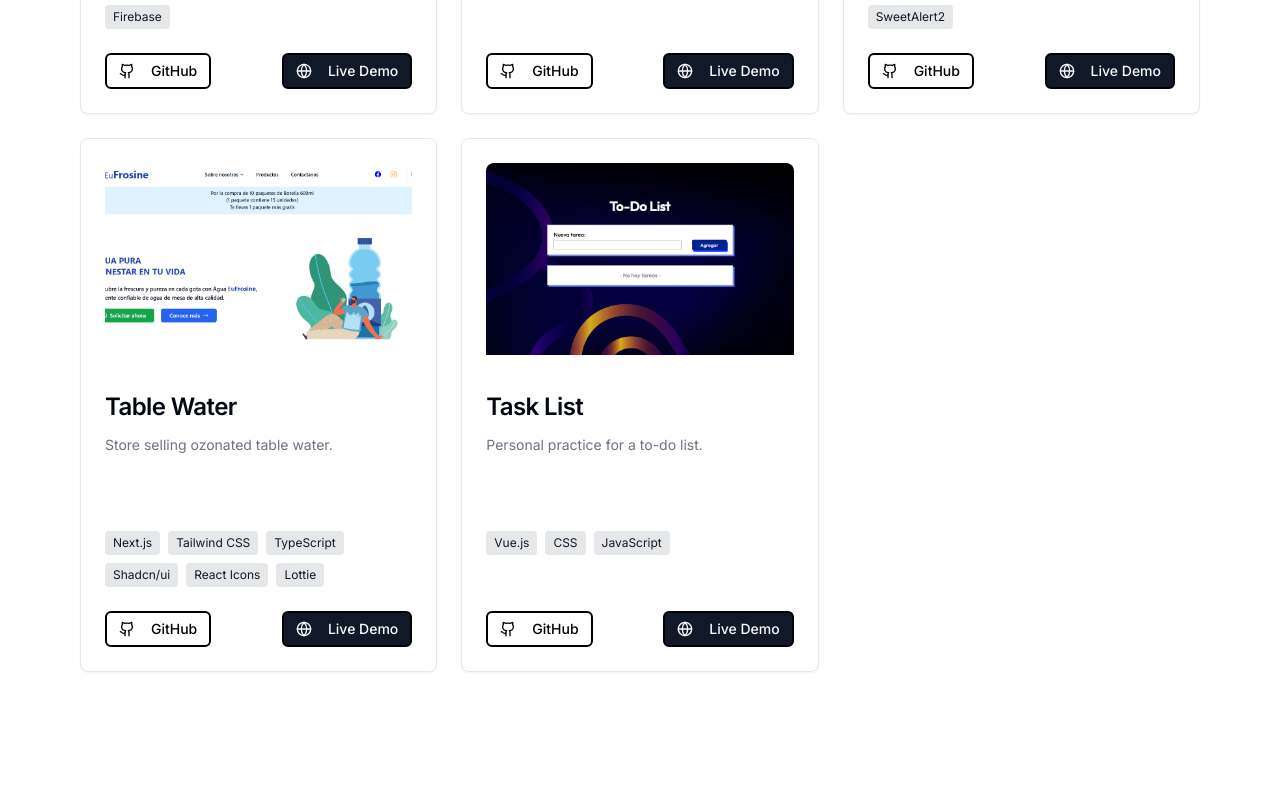
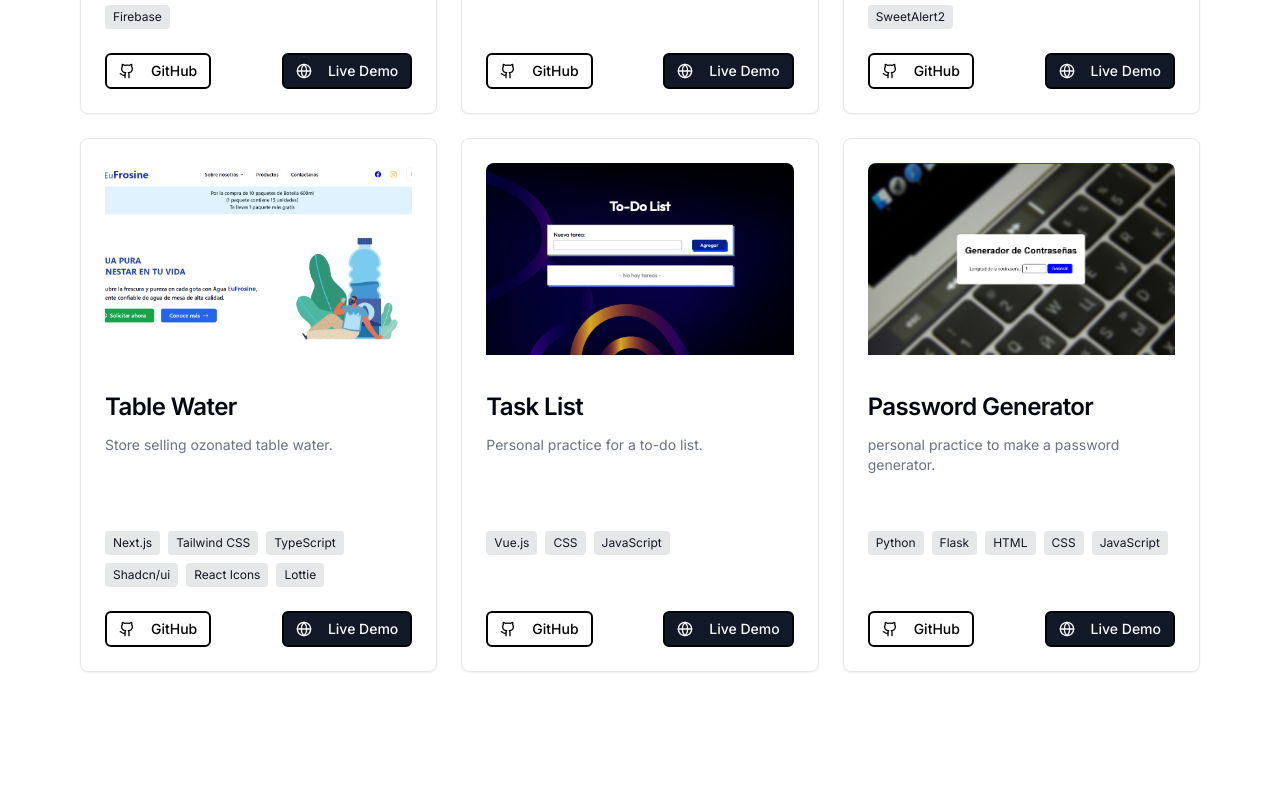
Before and after one commit to JoseSanchez90/portafolio-cv-2025, a Next.js app: page / in a window 1280 px wide. Shown: the part 1400-2200 px from the top of the page. Built offline with nearby package versions, Linux system fonts and the light colour scheme.

Commit message:
add project python and flask

```diff
--- a/app/page.tsx
+++ b/app/page.tsx
@@ -93,6 +93,14 @@ const projects = [
     technologies: ["Vue.js", "CSS", "JavaScript"],
     githubLink: "https://github.com/JoseSanchez90/To-Do-List",
     liveLink: "https://to-do-list-josesanchez.vercel.app/",
+  },
+  {
+    title: "Password Generator",
+    description: "personal practice to make a password generator.",
+    image: "/app/img/password.png",
+    technologies: ["Python", "Flask", "HTML", "CSS", "JavaScript"],
+    githubLink: "https://github.com/JoseSanchez90/passwordgenerator",
+    liveLink: "https://passwordgenerator.up.railway.app/",
   },
 ]
 
@@ -413,7 +421,7 @@ export default function Home() {
       </main>
 
       {/* PIE DE PAGINA */}
-      <footer className="w-full border-t py-4 mt-32 lg:mt-10 text-center text-sm bg-background/80 backdrop-blur-sm text-muted-foreground">
+      <footer className="w-full border-t py-2 mt-32 lg:mt-10 text-center text-sm bg-background/80 backdrop-blur-sm text-muted-foreground">
         © {new Date().getFullYear()} Jose Sanchez. All rights reserved. | Perú, Lima
       </footer>
     </div>
--- a/app/typescript/skills.ts
+++ b/app/typescript/skills.ts
@@ -3,6 +3,7 @@ export const skills = [
     { name: "React.js", icon: "/react.svg" },
     { name: "Vue.js", icon: "/vue.svg" },
     { name: "Python", icon: "/python.svg" },
+    { name: "Flask", icon: "/flask.svg" },
     { name: "JavaScript", icon: "/javascript.svg" },
     { name: "TypeScript", icon: "/typescript.svg" },
     { name: "Tailwind CSS", icon: "/tailwindcss.svg" },
--- a/components/ContactForm.tsx
+++ b/components/ContactForm.tsx
@@ -40,7 +40,7 @@ export default function ContactForm() {
   };
 
   return (
-      <section id="contact" className="py-10 max-w-md mx-auto">
+      <section id="contact" className="py-8 max-w-md mx-auto">
         <h2 className="text-2xl md:text-3xl font-bold mb-6">Contact Me</h2>
         <form onSubmit={handleSubmit} className="space-y-4">
           <div>
```
Also changed, not shown: public/app/img/password.png (added), public/flask.svg (added).
